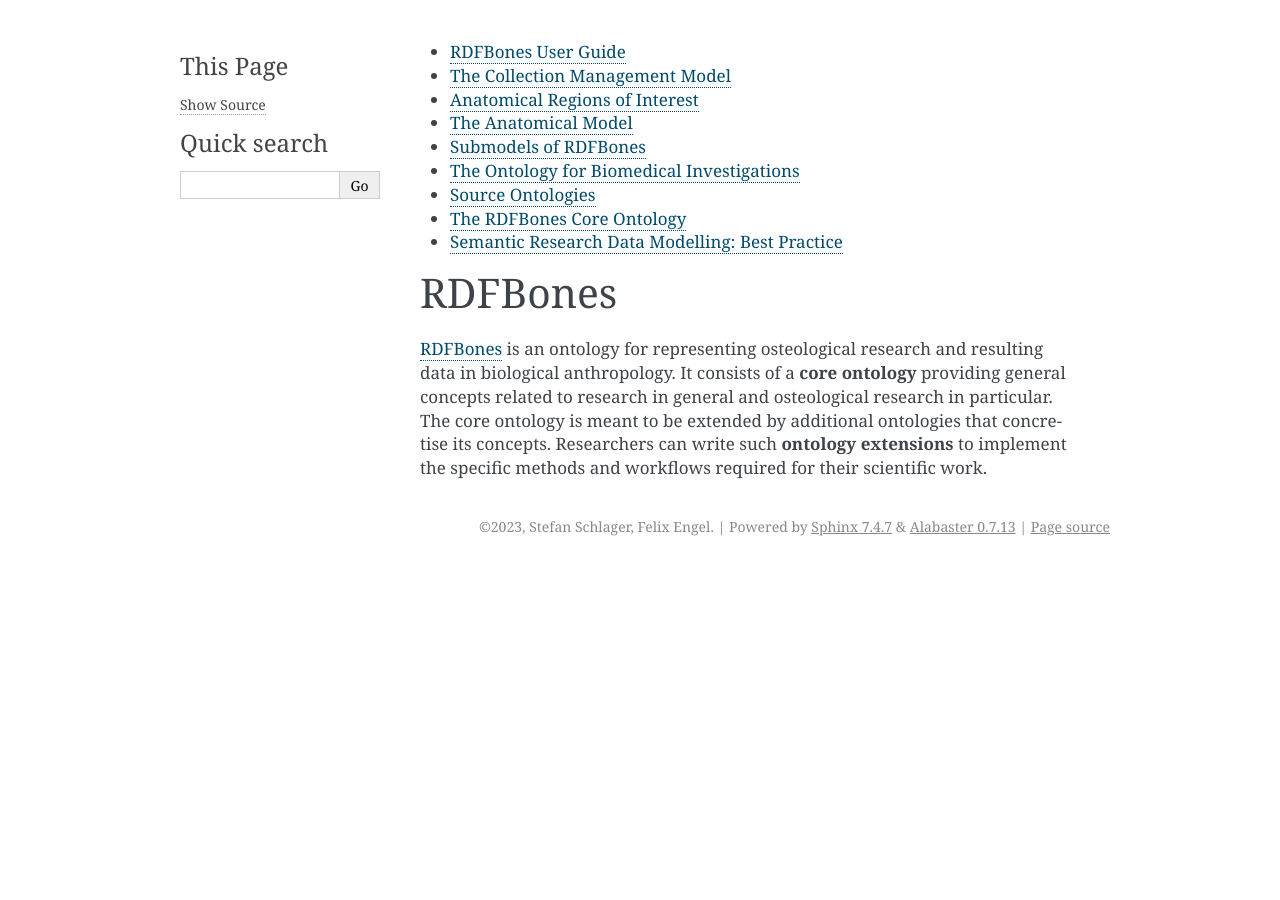
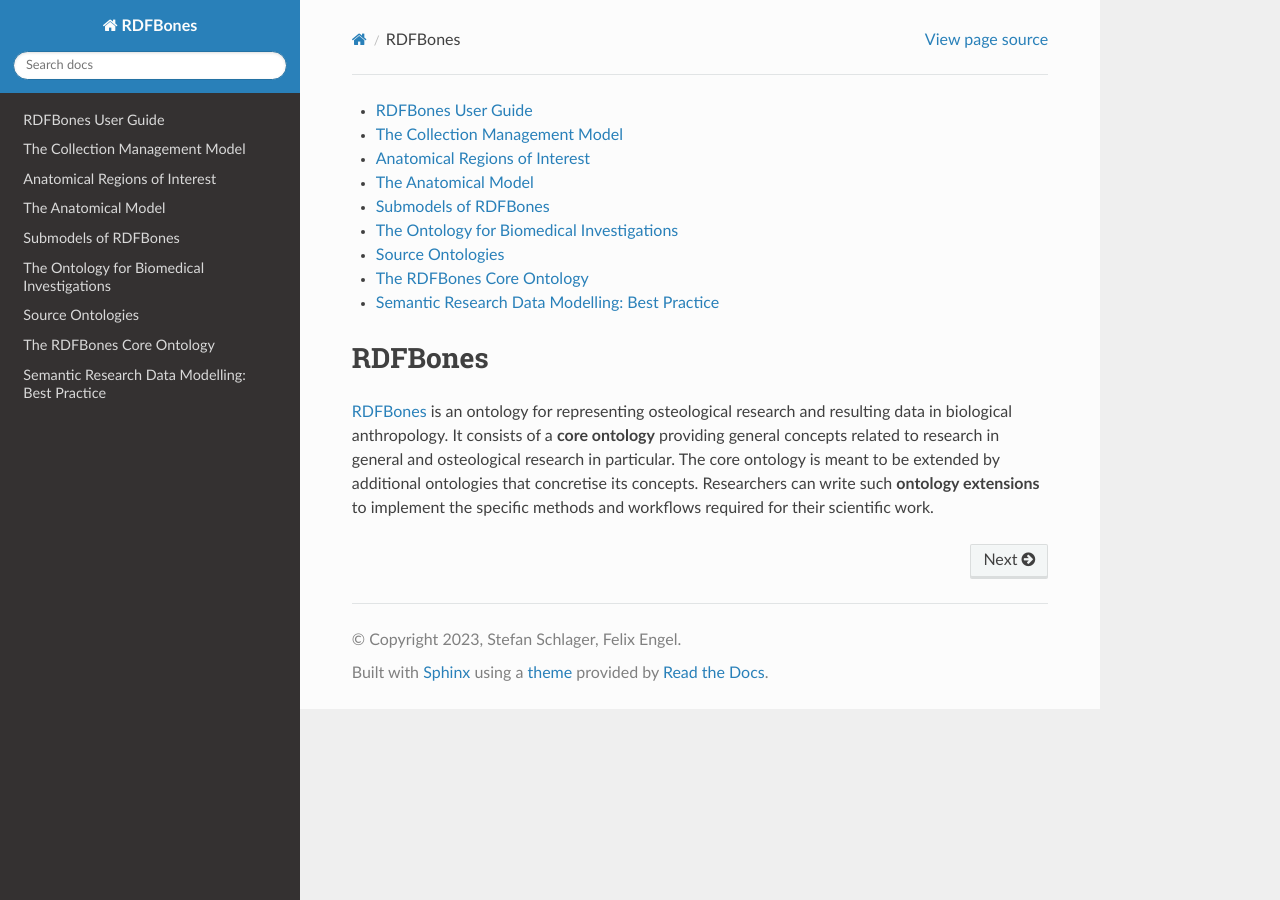
Before and after one commit to RDFBones/RDFBones-O, a Sphinx documentation site: the page built from docs/index.rst, in a window 1280 px wide. Built offline with Sphinx 7.4.7 and the Read the Docs theme 2.0.0, drawn with Linux system fonts in a browser that asks for light colours; pages that are not in the unit, such as notebooks, are missing from menus.

Commit message:
Revert to Read the Docs theme and add configurations.

```diff
--- a/docs/conf.py
+++ b/docs/conf.py
@@ -39,6 +39,8 @@ release = '0.2'
 # extensions coming with Sphinx (named 'sphinx.ext.*') or your custom
 # ones.
 extensions = [
+
+    'sphinx_rtd_theme'
 ]
 
 # Add any paths that contain templates here, relative to this directory.
@@ -74,13 +76,16 @@ pygments_style = None
 # The theme to use for HTML and HTML Help pages.  See the documentation for
 # a list of builtin themes.
 
-html_theme = 'alabaster'
+html_theme = 'sphinx_rtd_theme'
 
 # Theme options are theme-specific and customize the look and feel of a theme
 # further.  For a list of options available for each theme, see the
 # documentation.
-#
-# html_theme_options = {}
+
+html_theme_options = {
+	'navigation_depth': 1,
+	'includehidden': True,
+	'titles_only': True}
 
 # Add any paths that contain custom static files (such as style sheets) here,
 # relative to this directory. They are copied after the builtin static files,
```
